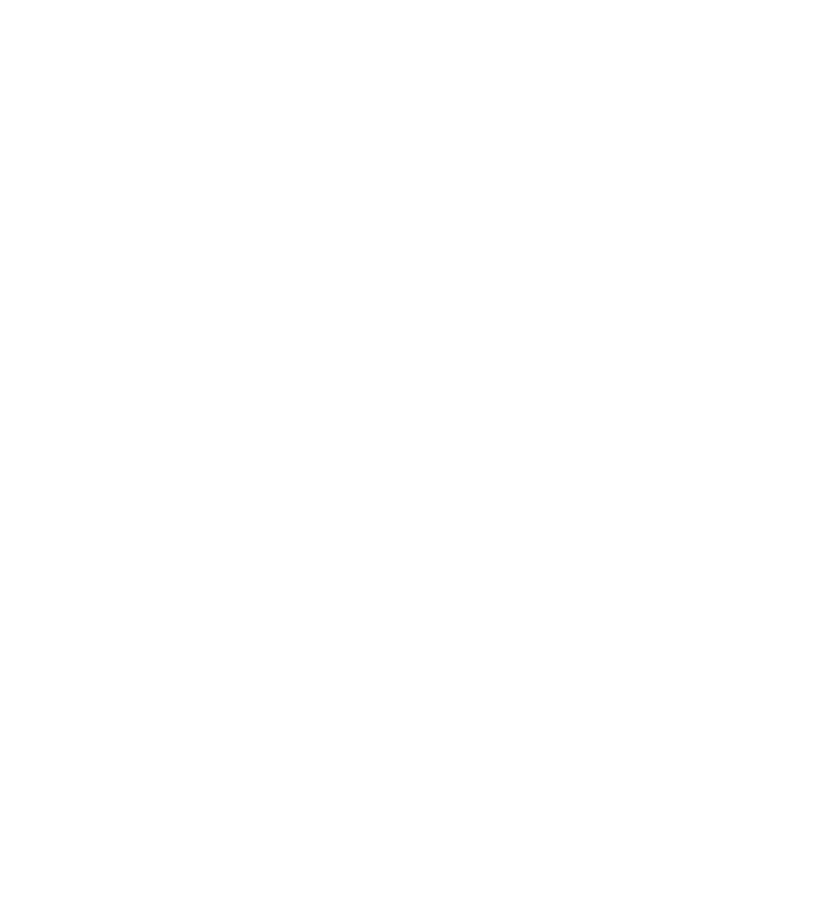
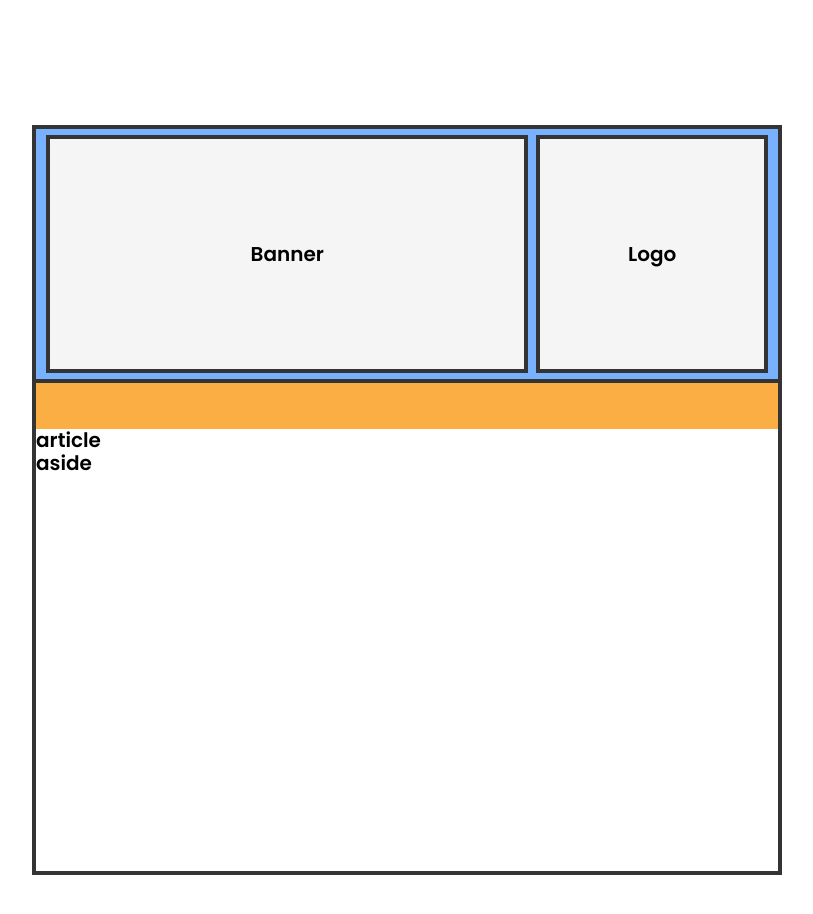
Before and after one commit to Momichisz/Practica2-Aplicaciones-Web, a plain HTML site: page pagina2.html in a window 1280 px wide. Shown: the whole page, without its empty margins (233-1046 px from the left). Drawn offline with Linux system fonts and the light colour scheme.

Commit message:
pagina 2 mitad

```diff
--- a/pagina2.html
+++ b/pagina2.html
@@ -4,13 +4,29 @@
     <meta charset="UTF-8">
     <meta name="viewport" content="width=device-width, initial-scale=1.0">
     <link rel="stylesheet" type="text/css" href="styles/normalize.css">
-    <link rel="stylesheet" type="text/css" href="styles/estilo.css">
+    <link rel="stylesheet" type="text/css" href="styles/estilo2.css">
 
-    <title>Maquetado 1</title>
+    <title>Maquetado 2</title>
 </head>
 <body>
 
+<div class="full">
 
+    <header>
+        <div class="banner">Banner</div>
+        <div class="logo">Logo</div>
+    </header>
+
+    <nav></nav>
+
+    <div class="main">
+        <article>article</article>
+        <aside>aside</aside>
+    </div>
+
+    <footer></footer>
+
+</div>
 
 </body>
 </html>
```
